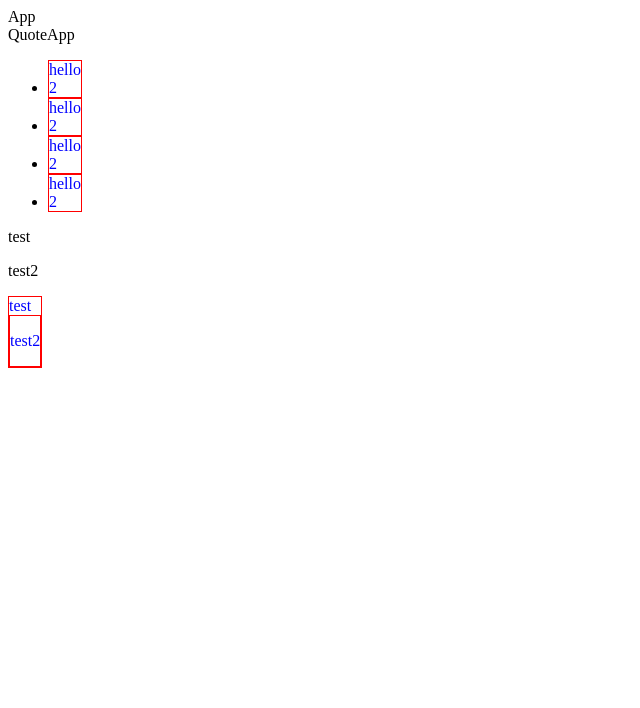
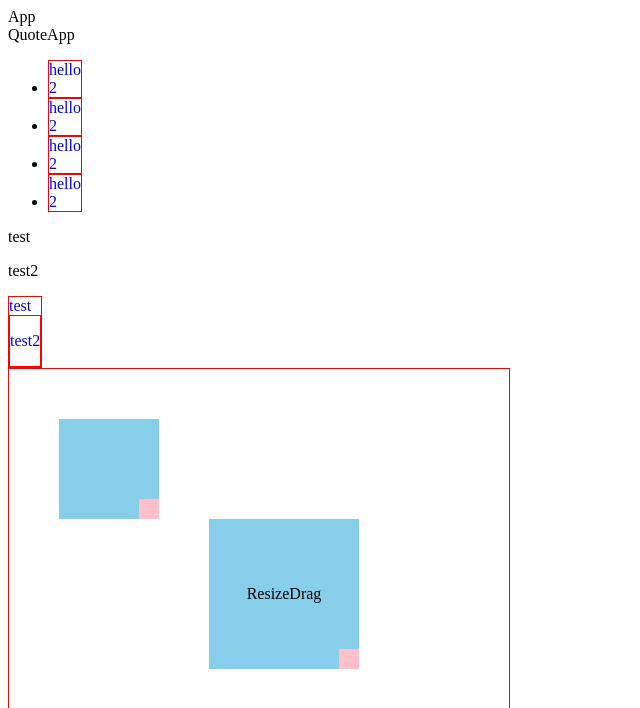
Before and after one commit to ShaiGilboa/IrrigationApp-old, a React (Create React App) app in the folder client/: page / in a window 1280 px wide. Shown: the top 708 px of the page, without its empty margins (0-640 px from the left). Built offline with nearby package versions, Linux system fonts and the light colour scheme.

Commit message:
inital functioning drag and resizable container

```diff
--- a/client/src/QuoteApp/QuoteApp.tsx
+++ b/client/src/QuoteApp/QuoteApp.tsx
@@ -1,6 +1,8 @@
 import React, { PropsWithChildren } from 'react';
 import styled from 'styled-components';
 import DragNDrop from './components/DragNDrop';
+
+import ResizeDrag from './ResizeDraggable/ResizeDrag';
 
 interface props {
 
@@ -59,6 +61,26 @@ const QuoteApp : React.FC<props> = () => {
           <p>test2</p>
         </DragNDrop>
       </DragNDrop>
+
+      <DragStorage>
+        <ResizeDrag
+          startX={50}
+          startY={50}
+          startWidth={100}
+          startHeight={100}
+        />
+        <ResizeDrag
+          startX={200}
+          startY={150}
+          startWidth={150}
+          startHeight={150}
+        >
+          <DragableContent>
+            ResizeDrag
+          </DragableContent>
+        </ResizeDrag>
+      </DragStorage>
+
     </Wrapper>
   )
 }
@@ -68,3 +90,13 @@ export default QuoteApp;
 const Wrapper = styled.div`
 
 `;
+const DragStorage = styled.div`
+  position: relative;
+  width: 500px;
+  height: 500px;
+  border: 1px solid red;
+`;
+
+const DragableContent = styled.div`
+
+`;
--- /dev/null
+++ b/client/src/QuoteApp/ResizeDraggable/ResizeDrag.tsx
@@ -0,0 +1,194 @@
+import React, { MouseEvent, useState, useEffect, useCallback, PropsWithChildren } from 'react';
+import styled from 'styled-components';
+
+interface props {
+  startX: number,
+  startY: number,
+  startWidth: number,
+  startHeight: number,
+};
+const ResizeDrag : React.FC<PropsWithChildren<props>> = ({startX, startY, startWidth, startHeight, children}) => {
+  //INITIAL
+  const [initialValues, setInitialValues] = useState({
+    initialX: 0,
+    initialY: 0,
+    initialWidth: startWidth,
+    initialHeight: startHeight
+  })
+  const [mouseLoc, setMouseLoc] = useState({
+    mouseX: 0,
+    mouseY: 0
+  })
+  //FOR DRAGGING
+  const [dragState, setDragState] = useState({
+    isDragging: false,
+    translateX: startX,
+    translateY: startY
+  });
+  //FOR RESIZE
+  const [resizeState, setResizeState] = useState({
+    isResizing: false,
+    resizeWidth: startWidth,
+    resizeHeight: startHeight
+  });
+
+////////////////////
+//////DRAGGING//////
+  const mouseDownDrag = useCallback(({clientX, clientY}): void => {
+    console.log('drag');
+    setMouseLoc({
+      mouseX: clientX,
+      mouseY: clientY,
+    })
+    setInitialValues({
+      initialX: dragState.translateX,
+      initialY: dragState.translateY,
+      initialWidth: resizeState.resizeWidth,
+      initialHeight: resizeState.resizeHeight
+    })
+    setDragState({
+      ...dragState,
+      isDragging: true
+    });
+  }, [dragState]);
+
+  //make sure client values
+  const mouseMoveDrag = useCallback( ( {clientX, clientY} ): void => {
+    if(dragState.isDragging){
+      setDragState(oldState => ({
+        ...oldState,
+        translateX: initialValues.initialX + (clientX - mouseLoc.mouseX),
+        translateY: initialValues.initialY + (clientY - mouseLoc.mouseY)
+      }));
+    }
+  }, [dragState]);
+
+  const mouseUpDrag = useCallback((): void => {
+    if(dragState.isDragging){
+      setDragState({
+      ...dragState,
+      isDragging: false
+      });
+    }
+  }, [dragState]);
+
+  useEffect(() => {
+    // console.log('drag on');
+    window.addEventListener('mousemove', mouseMoveDrag);
+    window.addEventListener('mouseup', mouseUpDrag);
+    return () => {
+      // console.log('drag off');
+      window.removeEventListener('mousemove', mouseMoveDrag);
+      window.removeEventListener('mouseup', mouseUpDrag);
+    }
+  //functions in dependancy array: useeffect only fires if function CHANGES (which only happens on isDragging toggle, due to useCallback)
+  }, [mouseMoveDrag, mouseUpDrag]);
+
+/////////////////////
+//////RESIZING///////
+
+  const mouseDownResize = useCallback(({clientX, clientY}): void => {
+    console.log('resize');
+    setMouseLoc({
+      mouseX: clientX,
+      mouseY: clientY,
+    })
+    setInitialValues({
+      ...initialValues,
+      initialWidth: resizeState.resizeWidth,
+      initialHeight: resizeState.resizeHeight
+    })
+    setResizeState({
+      ...resizeState,
+      isResizing: true
+    });
+  }, [resizeState, initialValues]);
+
+  const mouseMoveResize = useCallback( ({clientX, clientY}): void => {
+    if(resizeState.isResizing){
+      // console.log('clientX - initialResize.initialX', clientX - initialResize.initialX);
+      setResizeState({
+        ...resizeState,
+        resizeWidth: initialValues.initialWidth + (clientX - mouseLoc.mouseX),
+        resizeHeight: initialValues.initialHeight + (clientY - mouseLoc.mouseY)
+      });
+
+    };
+  }, [resizeState]);
+
+  const mouseUpResize = useCallback((): void => {
+    if(resizeState.isResizing){
+      setResizeState({
+        ...resizeState,
+        isResizing: false
+      });
+    }
+  }, [resizeState]);
+
+  useEffect(() => {
+    // console.log('resize on');
+    window.addEventListener('mousemove', mouseMoveResize);
+    window.addEventListener('mouseup', mouseUpResize);
+    return () => {
+      // console.log('resize off');
+      window.removeEventListener('mousemove', mouseMoveResize);
+      window.removeEventListener('mouseup', mouseUpResize);
+    }
+  //functions in dependancy array: useeffect only fires if function CHANGES (which only happens on isDragging toggle, due to useCallback)
+  }, [mouseMoveResize, mouseUpResize]);
+
+
+  return (
+    <Wrapper style={{
+      transform: `translate(${dragState.translateX}px, ${dragState.translateY}px)`,
+      width:`${(resizeState.resizeWidth > 10)? resizeState.resizeWidth : 10}px`,
+      height:`${(resizeState.resizeHeight > 10)? resizeState.resizeHeight : 10}px`,
+      cursor:`${dragState.isDragging? 'grabbing': 'grab'}`
+      }}
+      onMouseDown={(e: MouseEvent)=> {
+        // console.log('mousedown');
+        e.preventDefault();
+        e.stopPropagation();
+        mouseDownDrag(e);
+      }}
+      >
+      {children}
+      <DragBox
+        style={{cursor:`${resizeState.isResizing? 'grabbing': 'pointer'}`}}
+        onMouseDown={(e:MouseEvent)=> {
+          e.preventDefault();
+          e.stopPropagation();
+          mouseDownResize(e);
+        }}
+      />
+    </Wrapper>
+  )
+}
+
+export default ResizeDrag;
+
+const Wrapper = styled.div`
+  position: absolute;
+  /* top: 0; */
+  /* left: 0; */
+  display: flex;
+  align-items: center;
+  justify-content: center;
+  /* &:hover{
+    cursor: grab;
+  } */
+  background: skyblue;
+  /* border-radius: 50%; */
+`;
+const DragBox = styled.div`
+  position: absolute;
+  bottom: 0;
+  right: 0;
+  width: 20px;
+  height: 20px;
+  z-index: 5;
+  background: pink;
+  &:hover{
+    cursor: grab;
+  }
+`;
```
Also changed, not shown: client/src/QuoteApp/ResizeDraggable/ResizeDragOLD.tsx (added, +109 -0 lines).
